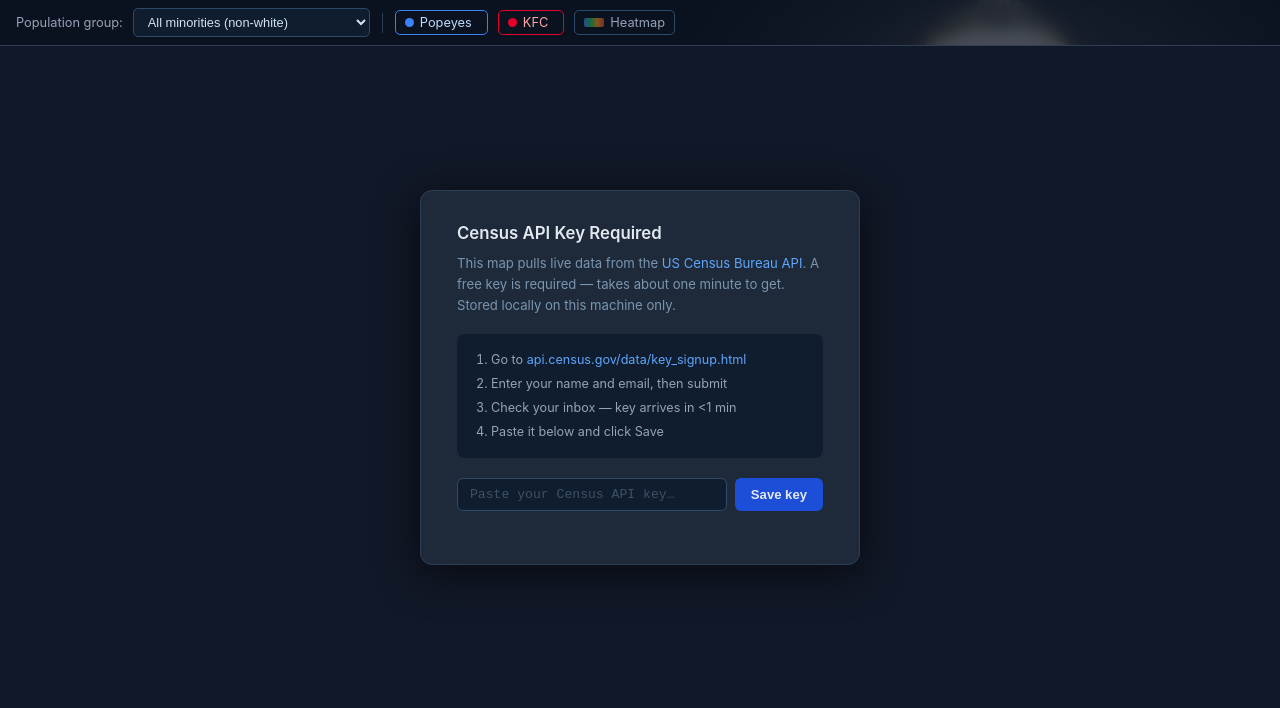
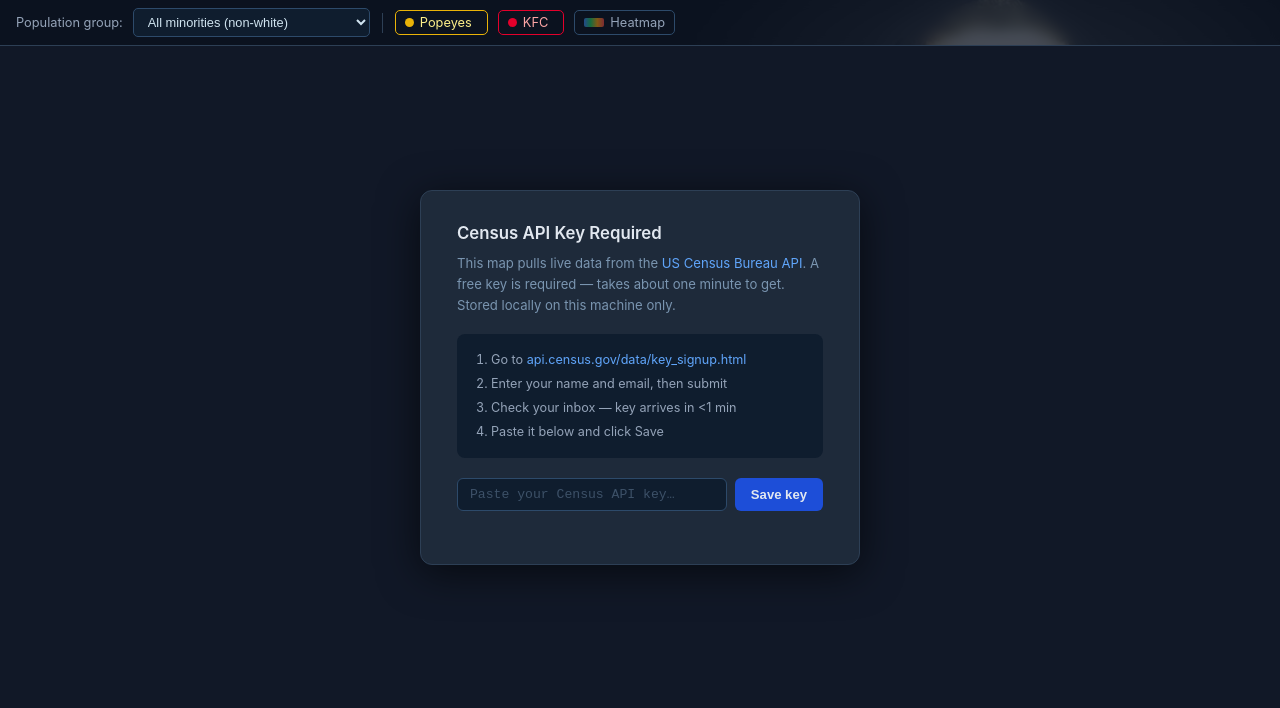
Before and after one commit to wowzaq/minority-map, a Flask app: page / in a window 1280 px wide. Shown: the part 64-772 px from the top of the page. Run offline with Flask 3, Linux system fonts and the light colour scheme; some libraries are stand-ins or nearby versions.

Commit message:
Change Popeyes dots to yellow

```diff
--- a/templates/index.html
+++ b/templates/index.html
@@ -53,7 +53,7 @@
     }
     .overlay-toggle input { display: none; }
     .overlay-toggle:hover { border-color: #64748b; color: #cbd5e1; }
-    .overlay-toggle.active-popeyes { border-color: #3b82f6 !important; color: #bfdbfe !important; }
+    .overlay-toggle.active-popeyes { border-color: #eab308 !important; color: #fef08a !important; }
     .overlay-toggle.active-kfc     { border-color: #e4002b !important; color: #fca5a5 !important; }
     .overlay-toggle.active-heat    { border-color: #ef4444 !important; color: #fca5a5 !important; }
 
@@ -64,12 +64,12 @@
     .active-popeyes .swatch-popeyes,
     .active-kfc     .swatch-kfc,
     .active-heat    .swatch-heat { opacity: 1; }
-    .swatch-popeyes { background: #3b82f6; }
+    .swatch-popeyes { background: #eab308; }
     .swatch-kfc     { background: #e4002b; }
     .swatch-heat    { background: linear-gradient(90deg,#3b82f6,#22c55e,#f59e0b,#ef4444); }
 
-    #popeyes-count  { font-size: 0.7rem; color: #3b82f6; }
-    #popeyes-spinner { display: none; width: 10px; height: 10px; border: 2px solid #2d3f55; border-top-color: #3b82f6; border-radius: 50%; animation: spin 0.7s linear infinite; }
+    #popeyes-count  { font-size: 0.7rem; color: #eab308; }
+    #popeyes-spinner { display: none; width: 10px; height: 10px; border: 2px solid #2d3f55; border-top-color: #eab308; border-radius: 50%; animation: spin 0.7s linear infinite; }
     #kfc-count  { font-size: 0.7rem; color: #e4002b; }
     #kfc-spinner { display: none; width: 10px; height: 10px; border: 2px solid #2d3f55; border-top-color: #e4002b; border-radius: 50%; animation: spin 0.7s linear infinite; }
 
@@ -185,7 +185,7 @@
     #btn-retry { background: transparent; border: 1px solid #2d4a6a; color: #94a3b8; padding: 6px 14px; border-radius: 6px; font-size: 0.8rem; cursor: pointer; }
     #btn-retry:hover { border-color: #3b82f6; color: #93c5fd; }
 
-    .popeyes-dot { fill: #3b82f6; stroke: #1e3a8a; stroke-width: 0.5px; opacity: 0.8; pointer-events: none; }
+    .popeyes-dot { fill: #eab308; stroke: #713f12; stroke-width: 0.5px; opacity: 0.8; pointer-events: none; }
     .kfc-dot     { fill: #e4002b; stroke: #7f0012; stroke-width: 0.5px; opacity: 0.8; pointer-events: none; }
 
     footer {
```
